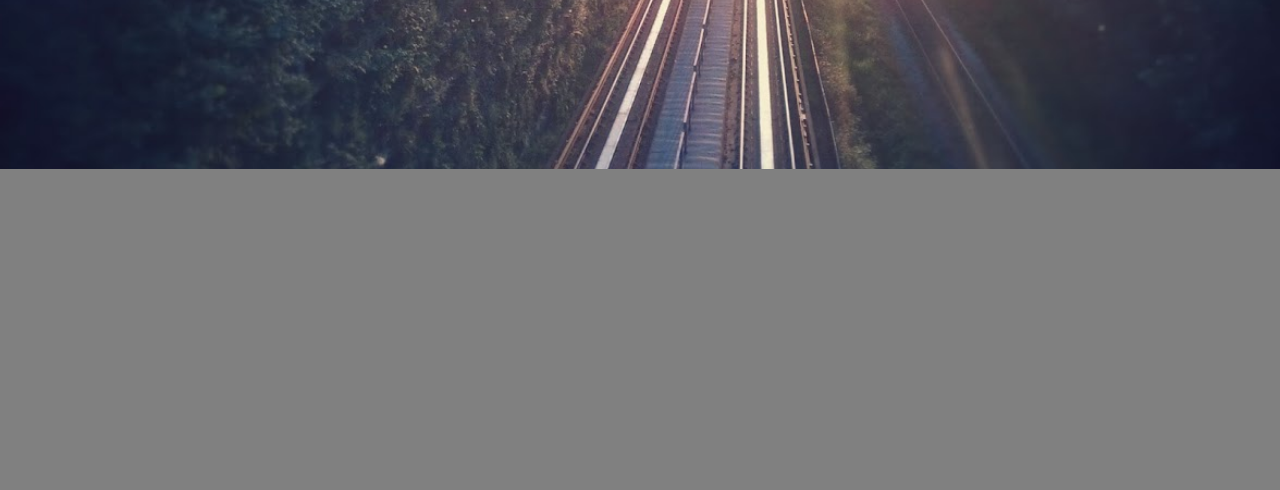
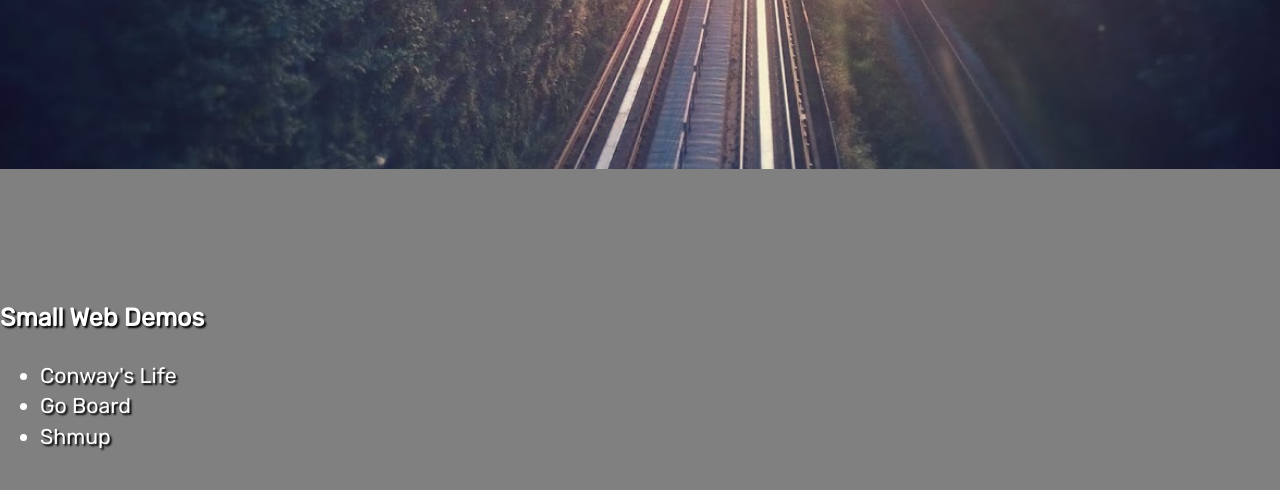
Before and after one commit to parappayo/parappayo.github.io, a plain HTML site: page index.html in a window 1280 px wide. Shown: the part 2298-2788 px from the top of the page. Drawn offline with Linux system fonts and the light colour scheme.

Commit message:
added small demo links

```diff
--- a/index.html
+++ b/index.html
@@ -40,6 +40,14 @@
 </div>
 
 <div class="jestey_section" id="jestey_section2">
+	<div class="container">
+		<h3>Small Web Demos</h3>
+		<ul>
+			<li><a href="demo/conway/conway.html">Conway's Life</a></li>
+			<li><a href="demo/go-board/">Go Board</a></li>
+			<li><a href="demo/shoot-em-up/shooter.html">Shmup</a></li>
+		</ul>
+	</div>
 </div>
 
 <div class="jumbotron jestey_header" id="jestey_header3">
```
